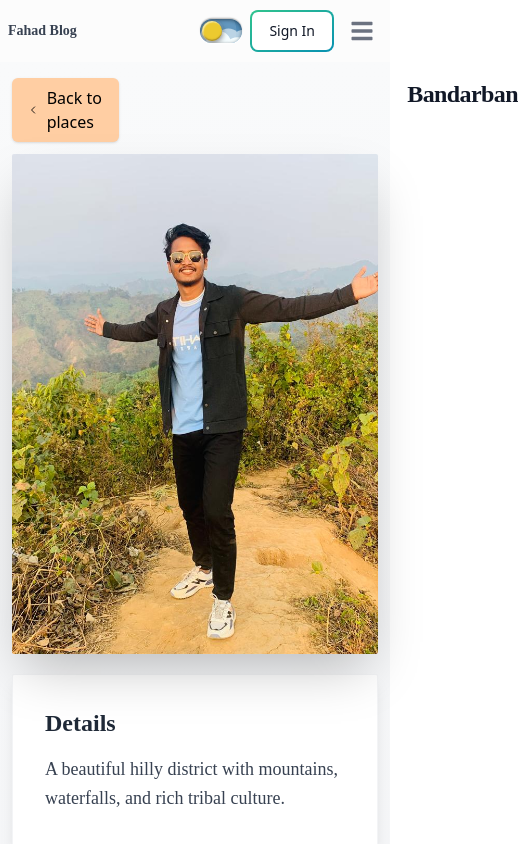
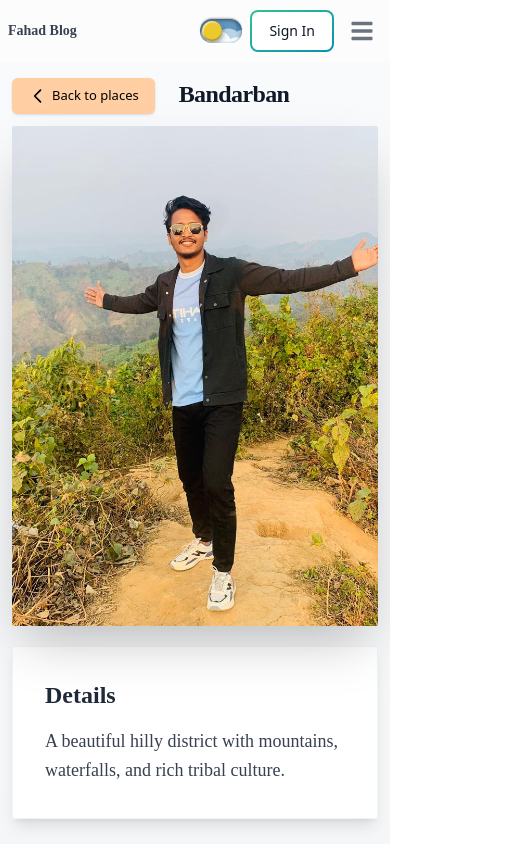
Before and after one commit to md-fahad1/Blog-MERN, a React (Vite) app in the folder client/: page /travel/bandarban in a window 390 px wide. Shown: the top 844 px of the page, 518 px wide, since content can reach past the window. Built offline with nearby package versions, Linux system fonts and the light colour scheme; no server answers.

Commit message:
make responsive travel page

```diff
--- a/client/src/Components/VisitedPlace.jsx
+++ b/client/src/Components/VisitedPlace.jsx
@@ -100,7 +100,7 @@ const cardVariants = {
 const VisitedPlace = () => {
   return (
     <div className="max-w-7xl mx-auto p-4">
-      <div className="grid grid-cols-1 sm:grid-cols-2 md:grid-cols-4 lg:grid-cols-5 gap-5">
+      <div className="grid grid-cols-2 sm:grid-cols-3 md:grid-cols-4 lg:grid-cols-5 gap-5">
         {places.map((place, index) => (
           <motion.div
             key={place.id}
--- a/client/src/pages/TravelPost.jsx
+++ b/client/src/pages/TravelPost.jsx
@@ -122,10 +122,13 @@ const TravelPost = () => {
       animate="visible"
     >
       {/* Back Button */}
-      <motion.div variants={fadeSlide} className="mb-3 flex flex-row gap-72">
+      <motion.div
+        variants={fadeSlide}
+        className="mb-3 flex flex-row gap-6 md:gap-72"
+      >
         <Link
           to="/"
-          className="inline-flex items-center space-x-2 px-4 py-2 bg-[#FFCEA3] shadow rounded-md text-black hover:text-blue-800 hover:shadow-lg transition"
+          className="inline-flex items-center text-[13px] md:text-lg space-x-1 md:space-x-2 px-4 py-1 md:px-4 md:py-2 bg-[#FFCEA3] shadow rounded-md text-black hover:text-blue-800 hover:shadow-lg transition"
         >
           <svg
             xmlns="http://www.w3.org/2000/svg"
@@ -145,7 +148,7 @@ const TravelPost = () => {
           {/* Title */}
         </Link>
         <motion.h1
-          className="text-2xl md:text-3xl font-bold font-fenix mb-3 text-gray-900 tracking-tight"
+          className="text-2xl md:text-3xl font-bold font-fenix mb-1 md:mb-3 text-gray-900 tracking-tight"
           variants={fadeSlide}
         >
           {place.name}
```
